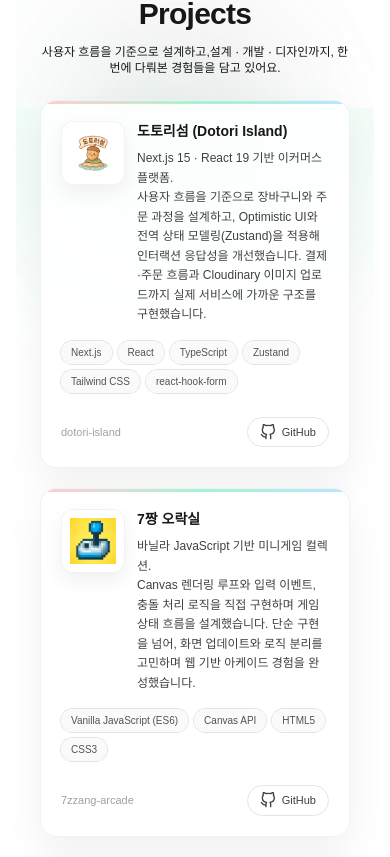
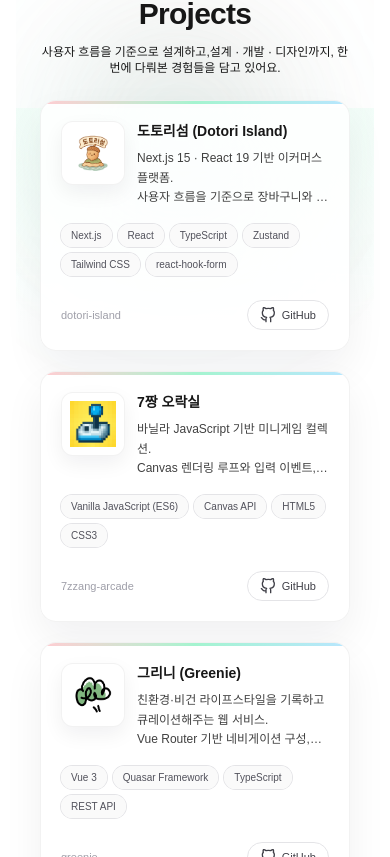
Before and after one commit to YouVin/youvin-portfolio, a Next.js app: page / in a window 390 px wide. Shown: the part 1907-2764 px from the top of the page. Built offline with nearby package versions, Linux system fonts and the light colour scheme.

Commit message:
모바일 폼 줄이기

```diff
--- a/app/components/sections/ProjectsSection.tsx
+++ b/app/components/sections/ProjectsSection.tsx
@@ -99,7 +99,7 @@ export default function ProjectsSection() {
                         <h3 className="text-sm font-semibold text-foreground md:text-base">
                           {project.name}
                         </h3>
-                        <p className="mt-2 text-[12px] md:text-sm leading-relaxed text-neutral-700 whitespace-pre-line">
+                        <p className="mt-2 text-[12px] md:text-sm leading-relaxed text-neutral-700 whitespace-pre-line line-clamp-3 md:line-clamp-none">
                           {project.summary}
                         </p>
                       </div>
```
